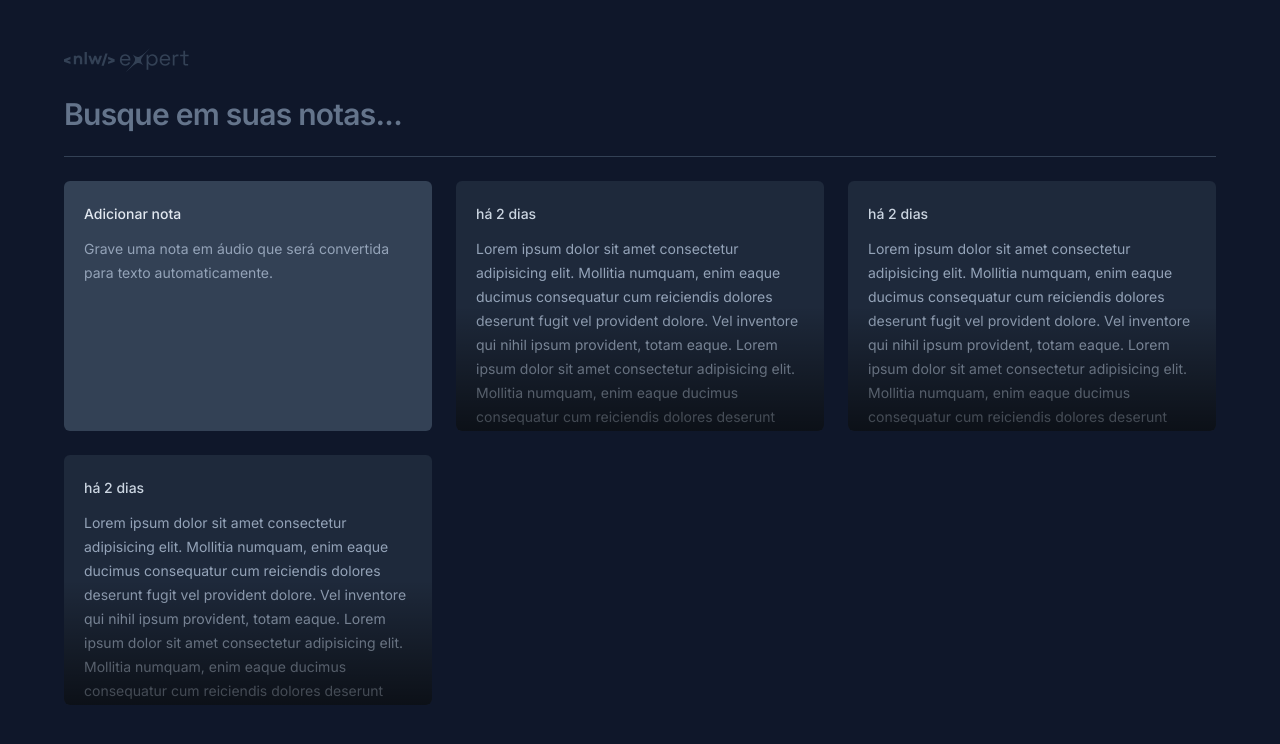
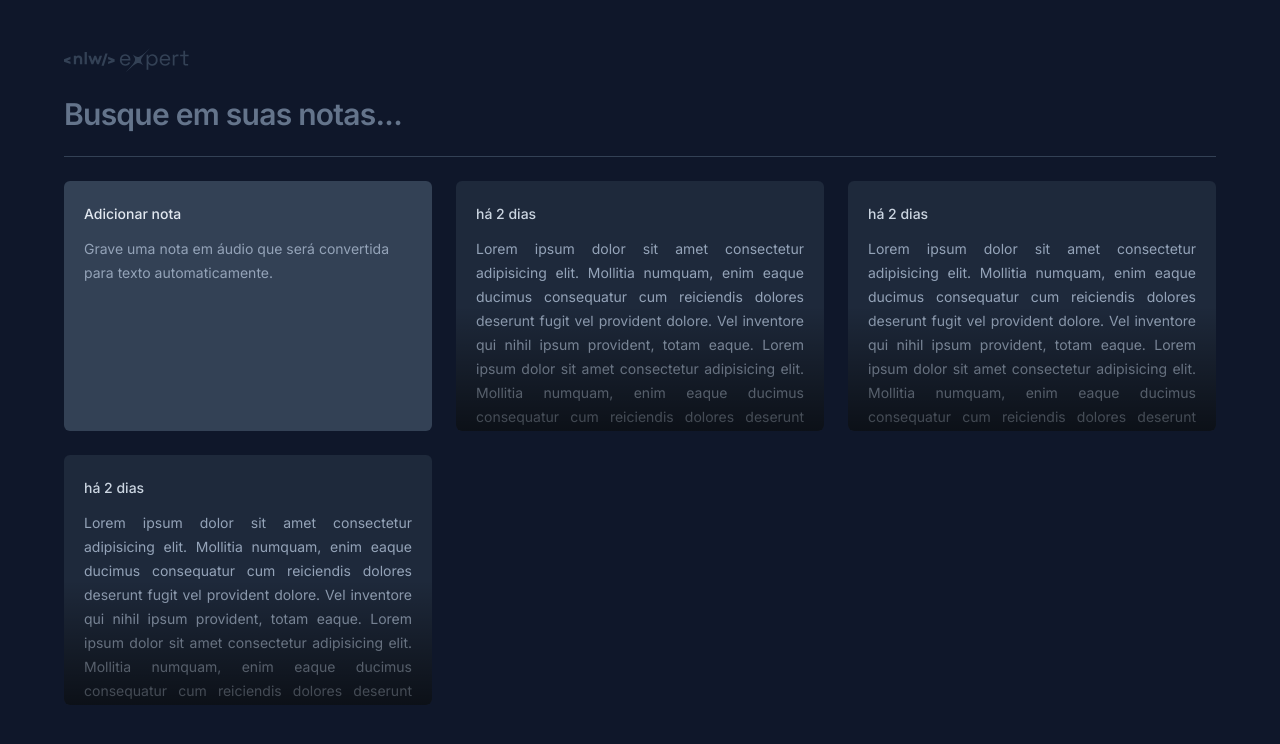
Before and after one commit to georgeguii/my-notes, a React (Vite) app: page / in a window 1280 px wide. Shown: the top 744 px of the page. Built offline with nearby package versions, Linux system fonts and the light colour scheme.

Commit message:
:lipstick: feat: adicionando variações de estilização aos cards

```diff
--- a/src/components/note-card.tsx
+++ b/src/components/note-card.tsx
@@ -1,6 +1,6 @@
 export function NoteCard() {
   return (
-    <div className='rounded-md bg-slate-800 p-5 space-y-3 overflow-hidden relative'>
+    <button className='rounded-md text-justify outline-none bg-slate-800 p-5 space-y-3 overflow-hidden relative hover:ring-2 hover:ring-slate-600 focus-visible:ring-2 focus-visible:ring-lime-400'>
       <span className='text-sm font-medium text-slate-300'>
         há 2 dias
       </span>
@@ -10,6 +10,6 @@
       </p>
 
       <div className='absolute bottom-0 left-0 right-0 h-1/2 bg-gradient-to-t from-black/60 to-black/0 pointer-events-none' />
-    </div>
+    </button>
   )
 }
```
